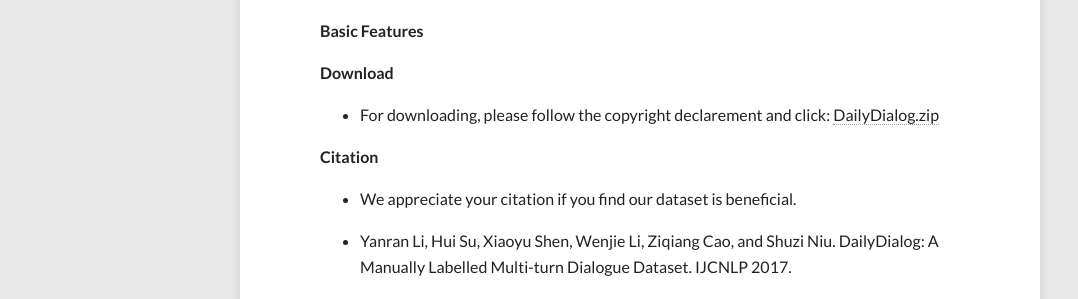
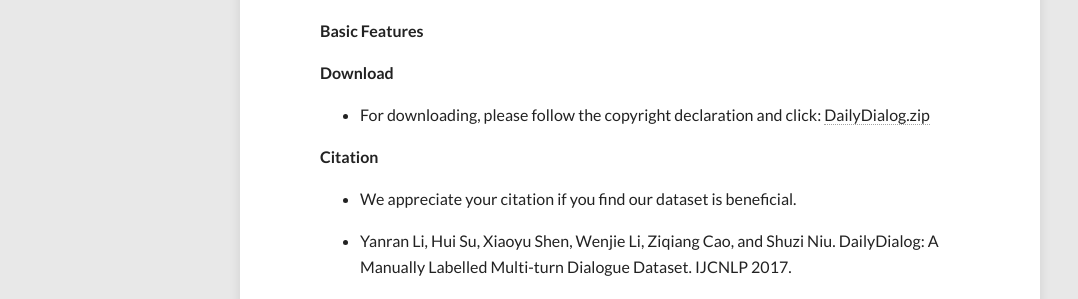
Before and after one commit to niangaotuantuan/niangaotuantuan.github.io, a Jekyll site: the page built from dailydialog.md, in a window 1280 px wide. Shown: the part 326-625 px from the top of the page, without its empty margins (0-1078 px from the left). Built offline with Jekyll 4.4.1, drawn with Linux system fonts in a browser that asks for light colours; nearby versions of some CDN libraries; our own code applies the rules of GitHub Pages for plain Markdown files.

Commit message:
typo fix

```diff
--- a/dailydialog.md
+++ b/dailydialog.md
@@ -15,7 +15,7 @@
 
 **Download**
 
-- For downloading, please follow the copyright declarement and click: [DailyDialog.zip](/files/ijcnlp_dailydialog.zip)
+- For downloading, please follow the copyright declaration and click: [DailyDialog.zip](/files/ijcnlp_dailydialog.zip)
 
 **Citation**
 
```
